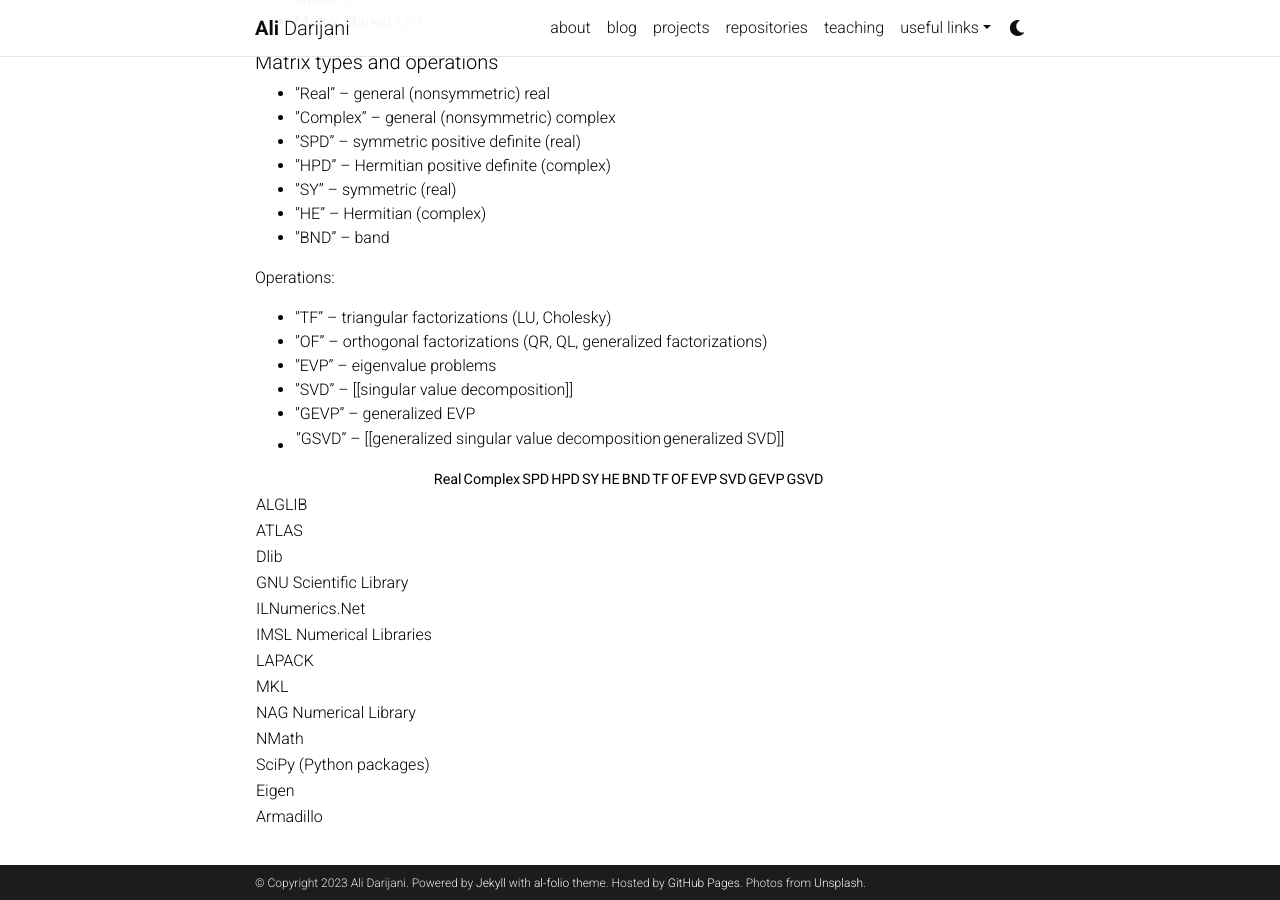
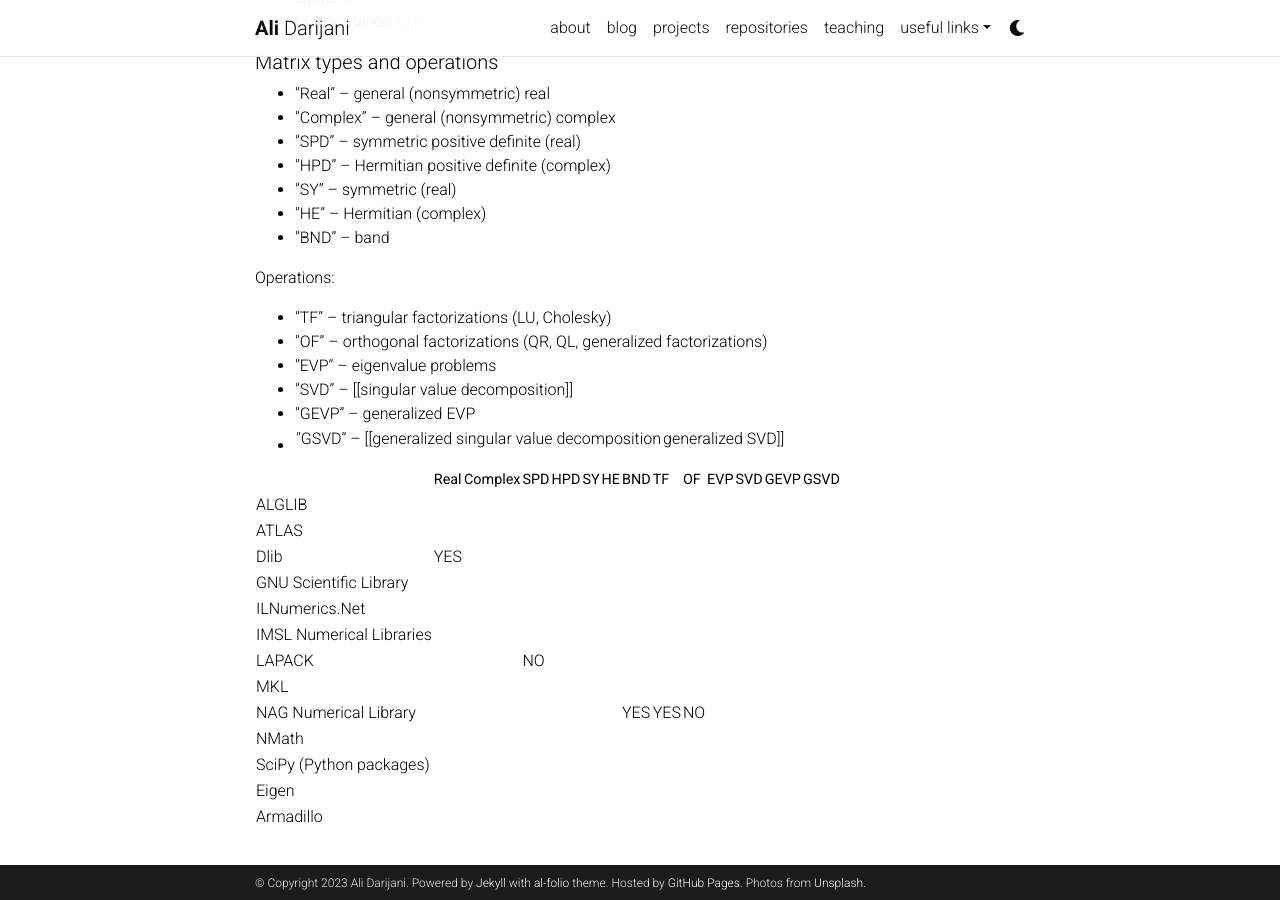
Before and after one commit to adarijani/adarijani.github.io_archived, a Jekyll site: the page built from _projects/04.linear_algebra.md, in a window 1280 px wide and 900 px high, scrolled down 633 px. Built offline with Jekyll 4.4.1, drawn with Linux system fonts in a browser that asks for light colours; comment, search, counter and statistics services are not loaded; a style sheet for code colours, icons or effects is not loaded.

Commit message:
Update 04.linear_algebra.md

```diff
--- a/_projects/04.linear_algebra.md
+++ b/_projects/04.linear_algebra.md
@@ -51,13 +51,13 @@
 |--------------------------|----|-------|---|---|---|---|---|---|---|---|---|----|----|
 |ALGLIB                    |    |       |   |   |   |   |   |   |   |   |   |    |    |
 |ATLAS                     |    |       |   |   |   |   |   |   |   |   |   |    |    |
-|Dlib                      |    |       |   |   |   |   |   |   |   |   |   |    |    |
+|Dlib                      |YES |       |   |   |   |   |   |   |   |   |   |    |    |
 |GNU Scientific Library    |    |       |   |   |   |   |   |   |   |   |   |    |    |
 |ILNumerics.Net            |    |       |   |   |   |   |   |   |   |   |   |    |    |
 |IMSL Numerical Libraries  |    |       |   |   |   |   |   |   |   |   |   |    |    |
-|LAPACK                    |    |       |   |   |   |   |   |   |   |   |   |    |    |
+|LAPACK                    |    |       |NO |   |   |   |   |   |   |   |   |    |    |
 |MKL                       |    |       |   |   |   |   |   |   |   |   |   |    |    |
-|NAG Numerical Library     |    |       |   |   |   |   |   |   |   |   |   |    |    |
+|NAG Numerical Library     |    |       |   |   |   |   |YES|YES|NO |   |   |    |    |
 |NMath                     |    |       |   |   |   |   |   |   |   |   |   |    |    |
 |SciPy (Python packages)   |    |       |   |   |   |   |   |   |   |   |   |    |    |
 |Eigen                     |    |       |   |   |   |   |   |   |   |   |   |    |    |
```
